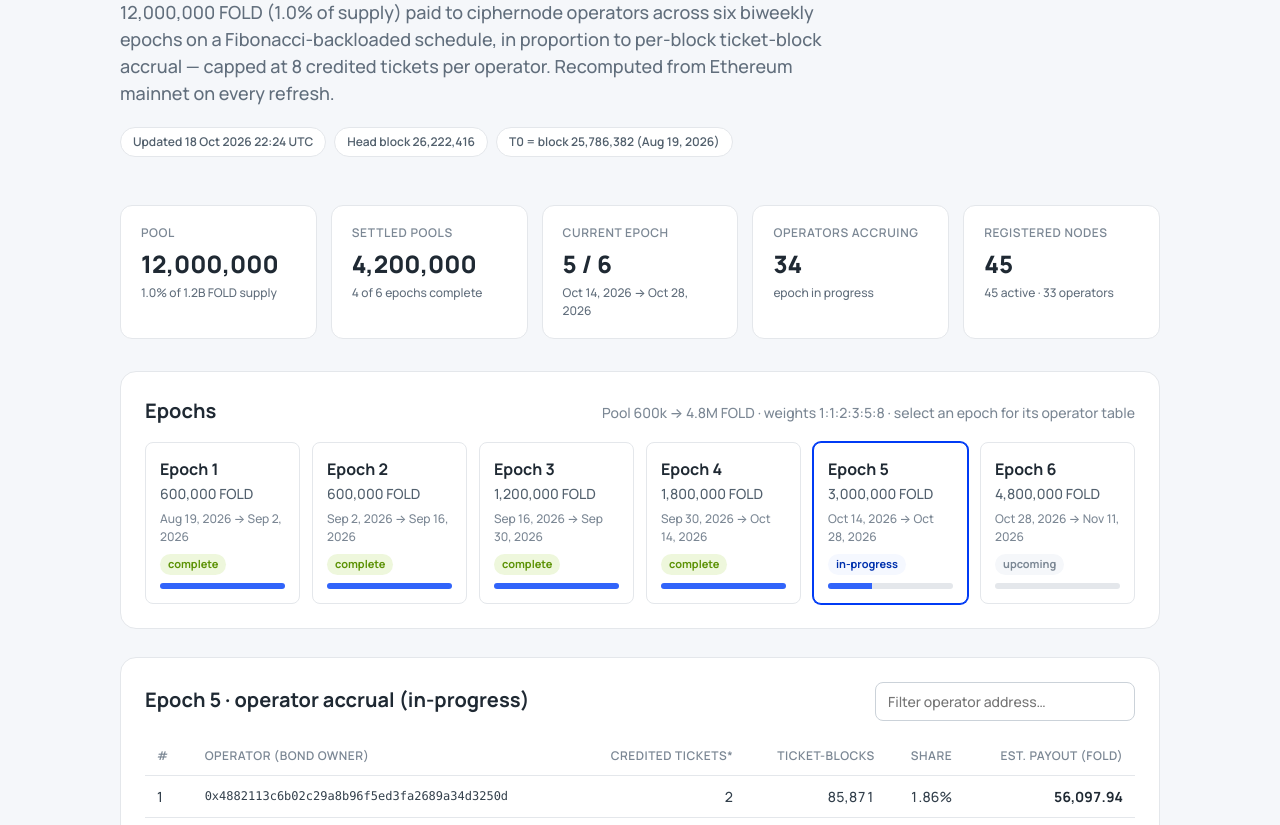
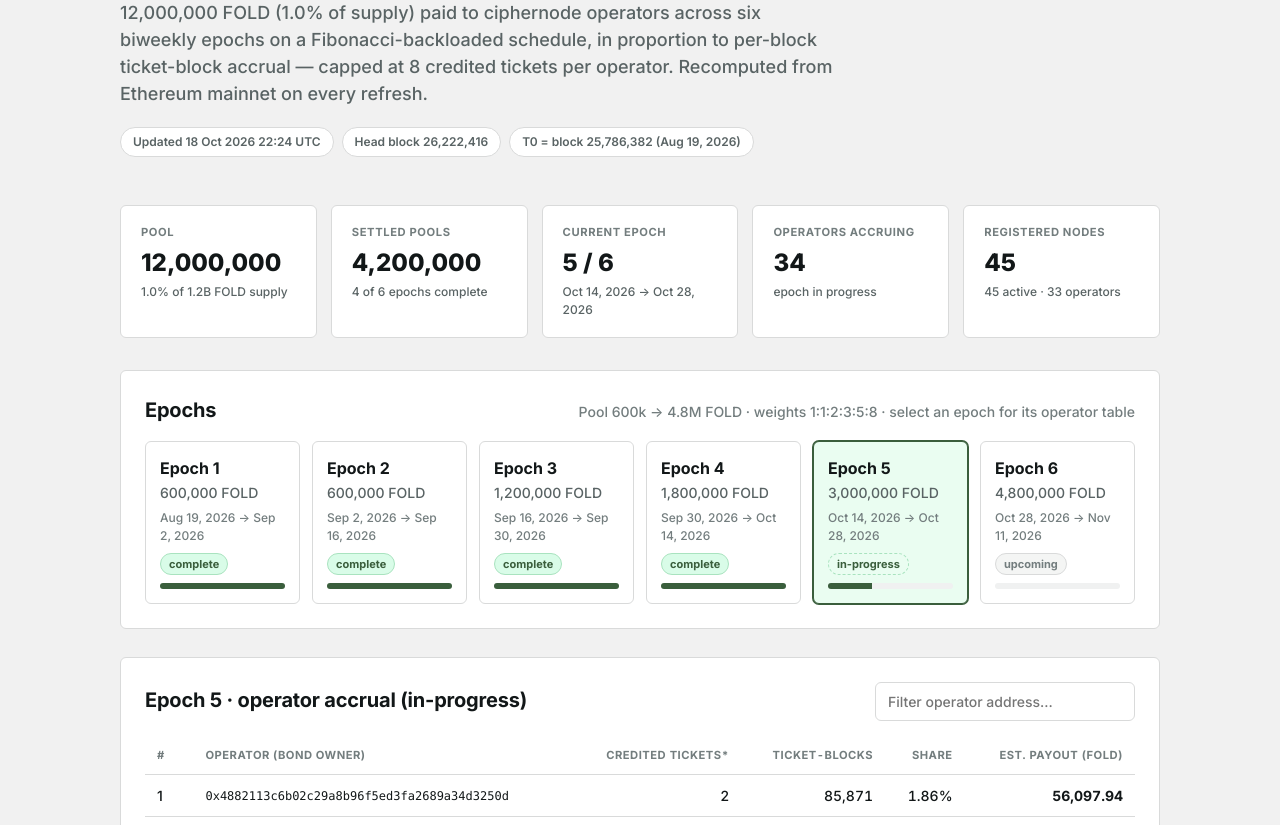
Before and after one commit to auryn-macmillan/Ciphernode-Reward-Tracking, a plain HTML site: page index.html in a window 1280 px wide. Shown: the part 206-1031 px from the top of the page. Drawn offline with Linux system fonts and the light colour scheme.

Commit message:
theme: match governance site theme (--if-* tokens)
- real Interfold logo mark (SVG from governance header) as brand + favicon
- brand green #3a5e3c accent, ink #121718, mint accents, paper/ground surfaces
- Inter UI face (governance overrides ODS Manrope with --if-font-sans)
- 6px radii, governance stroke formulas (ink/paper color-mix)

```diff
--- a/index.html
+++ b/index.html
@@ -7,15 +7,18 @@
 <meta name="description" content="On-chain accrual tracker for the Interfold Initial Ciphernode Rewards Program (IPP-001)." />
 <link rel="preconnect" href="https://fonts.googleapis.com" />
 <link rel="preconnect" href="https://fonts.gstatic.com" crossorigin />
-<link href="https://fonts.googleapis.com/css2?family=Manrope:wght@400;500;600;700;800&display=swap" rel="stylesheet" />
+<link href="https://fonts.googleapis.com/css2?family=Manrope:wght@400;500;600;700;800&family=Inter:opsz,wght@14..32,400..800&display=swap" rel="stylesheet" />
+<link rel="icon" type="image/svg+xml" href="logo.svg" />
 <link rel="stylesheet" href="styles.css" />
 </head>
 <body>
 <header class="site-header">
   <div class="wrap header-row">
     <a class="brand" href="./">
-      <span class="brand-mark" aria-hidden="true"></span>
+      <svg class="brand-mark" viewBox="0 0 1000 844" fill="currentColor" aria-hidden="true"><path d="M764.414 232.163L552.883 23.7045L447.117 127.934L341.351 23.7045L0 360.097V369.911V786.827V844L235.586 611.837L447.117 820.296L552.883 716.066L658.649 820.296L1000 483.903V0L764.414 232.163ZM764.414 299.149L941.934 474.089L870.18 544.8L481.13 161.452L552.883 90.7413L764.414 299.2V299.149ZM730.453 474.14L658.7 544.851L375.364 265.631L447.117 194.92L730.453 474.14ZM624.687 578.369L552.934 649.08L269.649 369.86L341.402 299.149L624.738 578.369H624.687ZM235.586 194.92L307.339 265.631L235.586 336.342L163.832 265.631L235.586 194.92ZM764.414 507.658L836.168 578.369L764.414 649.08L692.661 578.369L764.414 507.658ZM341.351 232.163L269.598 161.452L341.351 90.7413L413.105 161.452L341.351 232.163ZM48.1079 427.083L201.624 578.369L48.1079 729.655V427.133V427.083ZM235.586 544.851L58.0665 369.911L129.82 299.2L518.921 682.649L447.168 753.359L235.637 544.901L235.586 544.851ZM658.649 611.887L730.402 682.598L658.649 753.309L586.896 682.598L658.649 611.887ZM951.943 416.917L798.427 265.631L951.943 114.345V416.917Z"/></svg>
       <span class="brand-name">The Interfold</span>
+      <span class="brand-divider" aria-hidden="true">/</span>
+      <span class="brand-section">Rewards Tracker</span>
     </a>
     <nav class="nav">
       <a href="https://governance.theinterfold.com" rel="noopener">Governance</a>
--- a/styles.css
+++ b/styles.css
@@ -1,146 +1,155 @@
-/* IPP-001 tracker — styled to match governance.theinterfold.com
-   (Open Design System tokens extracted from the governance app's bundle). */
+/* IPP-001 tracker — styled to match governance.theinterfold.com.
+   Tokens below are the Interfold site theme (--if-*) as used by the governance
+   app: brand green ink, near-black text, mint accents, Inter/Manrope. */
 :root {
-  --ods-color-primary-50: #f5f8ff;
-  --ods-color-primary-100: #c4d7ff;
-  --ods-color-primary-300: #628cfe;
-  --ods-color-primary-400: #3164fa;
-  --ods-color-primary-500: #003bf5;
-  --ods-color-primary-700: #0031ad;
-  --ods-color-neutral-0: #fff;
-  --ods-color-neutral-50: #f5f7fa;
-  --ods-color-neutral-100: #e4e7eb;
-  --ods-color-neutral-200: #cbd2d9;
-  --ods-color-neutral-300: #9aa5b1;
-  --ods-color-neutral-400: #7b8794;
-  --ods-color-neutral-500: #616e7c;
-  --ods-color-neutral-600: #52606d;
-  --ods-color-neutral-700: #3e4c59;
-  --ods-color-neutral-800: #323f4b;
-  --ods-color-neutral-900: #1f2933;
-  --ods-color-success-500: #8ecc0a;
-  --ods-color-success-700: #5c9205;
-  --ods-color-warning-500: #ff9f32;
-  --ods-color-info-500: #1eadd8;
-  --ods-border-rounded: 4px;
-  --ods-border-rounded-lg: 8px;
-  --ods-border-rounded-xl: 12px;
-  --ods-border-rounded-2xl: 16px;
-  --ods-font-family: "Manrope", ui-sans-serif, system-ui, -apple-system,
-    "Segoe UI", Roboto, "Helvetica Neue", Arial, sans-serif;
-  --ods-font-size-xs: 0.75rem;
-  --ods-font-size-sm: 0.875rem;
-  --ods-font-size-base: 1rem;
-  --ods-font-size-lg: 1.125rem;
-  --ods-font-size-xl: 1.25rem;
-  --ods-font-size-2xl: 1.5rem;
-  --ods-font-size-3xl: 1.875rem;
-  --ods-font-size-4xl: 2.25rem;
-  --ods-font-weight-normal: 500;
-  --ods-font-weight-semibold: 600;
+  /* Interfold brand theme (from governance bundle --if-* variables) */
+  --if-brand-green: #3a5e3c;
+  --if-brand-mint: #d9fce8;
+  --if-brand-mint-pale: #eafdf1;
+  --if-brand-mint-line: #a9e3bf;
+  --if-brand-mint-shade: #c1f0d4;
+  --if-ink: #121718;
+  --if-muted: #596364;
+  --if-muted-secondary: #737d7e;
+  --if-paper: #fff;
+  --if-surface-muted: #f4f5f4;
+  --if-surface-selected: #f0f1f1;
+  --if-surface-hover: #e8eaea;
+  --if-action-hover: #303638;
+  --if-negative: #a84932;
+  --if-radius: 6px;
+
+  /* derived (same formulas the governance app uses) */
+  --ink: var(--if-ink);
+  --muted: var(--if-muted);
+  --muted-2: var(--if-muted-secondary);
+  --paper: var(--if-paper);
+  --accent: var(--if-brand-green);
+  --accent-hover: color-mix(in srgb, var(--if-brand-green) 80%, var(--ink));
+  --page-ground: color-mix(in srgb, var(--ink) 6%, var(--paper));
+  --page-ground-shade: color-mix(in srgb, var(--ink) 10%, var(--paper));
+  --ui-stroke: color-mix(in srgb, var(--ink) 16%, var(--paper));
+  --ui-stroke-hover: color-mix(in srgb, var(--ink) 32%, var(--paper));
+  --mint: var(--if-brand-mint);
+  --mint-pale: var(--if-brand-mint-pale);
+  --mint-line: var(--if-brand-mint-line);
+  --mint-shade: var(--if-brand-mint-shade);
+
+  --font-sans: "Inter", system-ui, -apple-system, "Segoe UI", sans-serif; /* governance override: --if-font-sans */
+  --font-serif: "Manrope", Georgia, serif; /* ODS base face, secondary */
+  --font-mono: ui-monospace, "SF Mono", Menlo, monospace;
+
+  --r: var(--if-radius);
 }
 
 * { box-sizing: border-box; }
 html { color-scheme: light; }
 body {
   margin: 0;
-  font-family: var(--ods-font-family);
-  font-weight: var(--ods-font-weight-normal);
-  color: var(--ods-color-neutral-800);
-  background: var(--ods-color-neutral-50);
+  font-family: var(--font-sans);
+  font-weight: 500;
+  color: var(--ink);
+  background: var(--page-ground);
   line-height: 1.5;
+  -webkit-font-smoothing: antialiased;
 }
-a { color: var(--ods-color-primary-400); text-decoration: none; }
-a:hover { text-decoration: underline; }
+a { color: var(--accent); text-decoration: none; }
+a:hover { color: var(--accent-hover); text-decoration: underline; }
 .wrap { max-width: 1080px; margin: 0 auto; padding: 0 20px; }
 
-/* header */
+/* header — governance chrome: shaded paper ground, green ink brand */
 .site-header {
-  background: var(--ods-color-neutral-0);
-  border-bottom: 1px solid var(--ods-color-neutral-100);
+  background: var(--page-ground-shade);
+  border-bottom: 1px solid var(--ui-stroke);
   position: sticky; top: 0; z-index: 10;
 }
 .header-row { display: flex; align-items: center; justify-content: space-between; height: 64px; }
-.brand { display: flex; align-items: center; gap: 10px; color: var(--ods-color-neutral-900); font-weight: var(--ods-font-weight-semibold); }
-.brand:hover { text-decoration: none; }
-.brand-mark {
-  width: 26px; height: 26px; border-radius: 50%;
-  background: conic-gradient(from 210deg, var(--ods-color-primary-500), var(--ods-color-primary-300), var(--ods-color-info-500), var(--ods-color-primary-500));
+.brand {
+  display: flex; align-items: center; gap: 10px;
+  color: var(--if-brand-green);
+  font-weight: 700; letter-spacing: -0.01em;
 }
-.nav { display: flex; gap: 22px; font-size: var(--ods-font-size-sm); font-weight: var(--ods-font-weight-semibold); }
+.brand:hover { color: var(--if-brand-green); text-decoration: none; }
+.brand-mark { width: 26px; height: 22px; display: block; }
+.brand-name { font-size: 1.05rem; }
+.brand-divider { color: var(--muted-2); font-weight: 400; }
+.brand-section { color: var(--ink); font-size: 0.95rem; font-weight: 600; }
+.nav { display: flex; gap: 22px; font-size: 0.875rem; font-weight: 600; }
+.nav a { color: var(--ink); }
+.nav a:hover { color: var(--accent); }
 
 /* hero */
 .hero { padding: 48px 0 8px; }
 .eyebrow {
-  text-transform: uppercase; letter-spacing: 1px; font-size: var(--ods-font-size-xs);
-  font-weight: var(--ods-font-weight-semibold); color: var(--ods-color-primary-400); margin: 0 0 8px;
+  text-transform: uppercase; letter-spacing: 1px; font-size: 0.75rem;
+  font-weight: 700; color: var(--accent); margin: 0 0 8px;
 }
-h1 { font-size: var(--ods-font-size-3xl); font-weight: 800; color: var(--ods-color-neutral-900); margin: 0 0 12px; letter-spacing: -0.5px; }
-@media (min-width: 786px) { h1 { font-size: var(--ods-font-size-4xl); } }
-.lede { color: var(--ods-color-neutral-500); font-size: var(--ods-font-size-lg); max-width: 720px; margin: 0 0 20px; }
+h1 { font-size: 1.875rem; font-weight: 800; color: var(--ink); margin: 0 0 12px; letter-spacing: -0.02em; }
+@media (min-width: 786px) { h1 { font-size: 2.25rem; } }
+.lede { color: var(--muted); font-size: 1.125rem; max-width: 720px; margin: 0 0 20px; }
 .meta-row { display: flex; flex-wrap: wrap; gap: 8px; margin-bottom: 28px; }
 .chip {
-  font-size: var(--ods-font-size-xs); font-weight: var(--ods-font-weight-semibold);
-  background: var(--ods-color-neutral-0); border: 1px solid var(--ods-color-neutral-100);
-  border-radius: 999px; padding: 5px 12px; color: var(--ods-color-neutral-600);
+  font-size: 0.75rem; font-weight: 600;
+  background: var(--paper); border: 1px solid var(--ui-stroke);
+  border-radius: 999px; padding: 5px 12px; color: var(--muted);
 }
 
 /* stat cards */
 .stats { display: grid; grid-template-columns: repeat(auto-fit, minmax(180px, 1fr)); gap: 14px; margin: 12px 0 32px; }
 .stat {
-  background: var(--ods-color-neutral-0); border: 1px solid var(--ods-color-neutral-100);
-  border-radius: var(--ods-border-rounded-xl); padding: 18px 20px;
+  background: var(--paper); border: 1px solid var(--ui-stroke);
+  border-radius: var(--r); padding: 18px 20px;
 }
-.stat .label { font-size: var(--ods-font-size-xs); text-transform: uppercase; letter-spacing: 0.6px; color: var(--ods-color-neutral-400); font-weight: var(--ods-font-weight-semibold); }
-.stat .value { font-size: var(--ods-font-size-2xl); font-weight: 800; color: var(--ods-color-neutral-900); margin-top: 4px; }
-.stat .sub { font-size: var(--ods-font-size-xs); color: var(--ods-color-neutral-500); margin-top: 2px; }
+.stat .label { font-size: 0.7rem; text-transform: uppercase; letter-spacing: 0.6px; color: var(--muted-2); font-weight: 700; }
+.stat .value { font-size: 1.5rem; font-weight: 800; color: var(--ink); margin-top: 4px; }
+.stat .sub { font-size: 0.75rem; color: var(--muted); margin-top: 2px; }
 
 /* panels */
 .panel {
-  background: var(--ods-color-neutral-0); border: 1px solid var(--ods-color-neutral-100);
-  border-radius: var(--ods-border-rounded-2xl); padding: 24px; margin-bottom: 28px;
+  background: var(--paper); border: 1px solid var(--ui-stroke);
+  border-radius: var(--r); padding: 24px; margin-bottom: 28px;
 }
 .panel-head { display: flex; flex-wrap: wrap; align-items: baseline; justify-content: space-between; gap: 10px; margin-bottom: 16px; }
-h2 { font-size: var(--ods-font-size-xl); font-weight: 700; color: var(--ods-color-neutral-900); margin: 0; }
-.panel-sub { color: var(--ods-color-neutral-400); font-size: var(--ods-font-size-sm); margin: 4px 0 0; }
+h2 { font-size: 1.25rem; font-weight: 700; color: var(--ink); margin: 0; letter-spacing: -0.01em; }
+.panel-sub { color: var(--muted-2); font-size: 0.875rem; margin: 4px 0 0; }
 
 /* epoch cards */
 .epoch-grid { display: grid; grid-template-columns: repeat(auto-fill, minmax(150px, 1fr)); gap: 12px; }
 .epoch-card {
-  border: 1px solid var(--ods-color-neutral-100); border-radius: var(--ods-border-rounded-lg);
-  padding: 14px; cursor: pointer; background: var(--ods-color-neutral-0); text-align: left;
-  font: inherit; transition: border-color .12s, box-shadow .12s;
+  border: 1px solid var(--ui-stroke); border-radius: var(--r);
+  padding: 14px; cursor: pointer; background: var(--paper); text-align: left;
+  font: inherit; color: var(--ink); transition: border-color .12s, background .12s;
 }
-.epoch-card:hover { border-color: var(--ods-color-primary-300); }
-.epoch-card.selected { border-color: var(--ods-color-primary-500); box-shadow: 0 0 0 1px var(--ods-color-primary-500); }
-.epoch-card .e-name { font-weight: 700; color: var(--ods-color-neutral-900); }
-.epoch-card .e-pool { font-size: var(--ods-font-size-sm); color: var(--ods-color-neutral-600); margin-top: 2px; }
-.epoch-card .e-dates { font-size: var(--ods-font-size-xs); color: var(--ods-color-neutral-400); margin-top: 6px; }
+.epoch-card:hover { border-color: var(--ui-stroke-hover); background: var(--if-surface-muted); }
+.epoch-card.selected { border-color: var(--accent); background: var(--mint-pale); box-shadow: 0 0 0 1px var(--accent); }
+.epoch-card .e-name { font-weight: 700; }
+.epoch-card .e-pool { font-size: 0.875rem; color: var(--muted); margin-top: 2px; }
+.epoch-card .e-dates { font-size: 0.75rem; color: var(--muted-2); margin-top: 6px; }
 .badge { display: inline-block; font-size: 11px; font-weight: 700; border-radius: 999px; padding: 2px 8px; margin-top: 8px; }
-.badge.complete { background: #eef7dc; color: var(--ods-color-success-700); }
-.badge.in-progress { background: var(--ods-color-primary-50); color: var(--ods-color-primary-700); }
-.badge.upcoming { background: var(--ods-color-neutral-50); color: var(--ods-color-neutral-400); }
+.badge.complete { background: var(--mint); color: var(--if-brand-green); border: 1px solid var(--mint-line); }
+.badge.in-progress { background: var(--mint-pale); color: var(--if-brand-green); border: 1px dashed var(--mint-line); }
+.badge.upcoming { background: var(--if-surface-muted); color: var(--muted-2); border: 1px solid var(--ui-stroke); }
 
 /* tables */
 .table-scroll { overflow-x: auto; }
-table { width: 100%; border-collapse: collapse; font-size: var(--ods-font-size-sm); }
-th, td { text-align: left; padding: 10px 12px; border-bottom: 1px solid var(--ods-color-neutral-100); white-space: nowrap; }
-th { font-size: var(--ods-font-size-xs); text-transform: uppercase; letter-spacing: 0.5px; color: var(--ods-color-neutral-400); font-weight: var(--ods-font-weight-semibold); }
+table { width: 100%; border-collapse: collapse; font-size: 0.875rem; }
+th, td { text-align: left; padding: 10px 12px; border-bottom: 1px solid var(--ui-stroke); white-space: nowrap; }
+th { font-size: 0.7rem; text-transform: uppercase; letter-spacing: 0.5px; color: var(--muted-2); font-weight: 700; }
 td.num, th.num { text-align: right; font-variant-numeric: tabular-nums; }
-tbody tr:hover { background: var(--ods-color-neutral-50); }
-td.addr { font-family: ui-monospace, SFMono-Regular, Menlo, monospace; font-size: var(--ods-font-size-xs); }
-.payout { font-weight: 700; color: var(--ods-color-neutral-900); }
+tbody tr:hover { background: var(--if-surface-muted); }
+td.addr { font-family: var(--font-mono); font-size: 0.75rem; }
+.payout { font-weight: 700; color: var(--ink); }
 .table-tools input {
-  font: inherit; font-size: var(--ods-font-size-sm);
-  border: 1px solid var(--ods-color-neutral-200); border-radius: var(--ods-border-rounded-lg);
-  padding: 8px 12px; min-width: 260px; background: var(--ods-color-neutral-0); color: var(--ods-color-neutral-800);
+  font: inherit; font-size: 0.875rem;
+  border: 1px solid var(--ui-stroke); border-radius: var(--r);
+  padding: 8px 12px; min-width: 260px; background: var(--paper); color: var(--ink);
 }
-.table-tools input:focus { outline: 2px solid var(--ods-color-primary-100); border-color: var(--ods-color-primary-400); }
+.table-tools input:focus { outline: 2px solid var(--mint-line); border-color: var(--accent); }
 
-.footnote { color: var(--ods-color-neutral-400); font-size: var(--ods-font-size-xs); margin: 14px 0 0; }
-.notes ul { margin: 0; padding-left: 18px; color: var(--ods-color-neutral-500); font-size: var(--ods-font-size-sm); }
+.footnote { color: var(--muted-2); font-size: 0.75rem; margin: 14px 0 0; }
+.notes ul { margin: 0; padding-left: 18px; color: var(--muted); font-size: 0.875rem; }
 .notes li { margin-bottom: 6px; }
 
-.site-footer { border-top: 1px solid var(--ods-color-neutral-100); padding: 24px 0 40px; color: var(--ods-color-neutral-400); font-size: var(--ods-font-size-xs); }
-.progress { height: 6px; border-radius: 3px; background: var(--ods-color-neutral-100); margin-top: 8px; overflow: hidden; }
-.progress > i { display: block; height: 100%; background: var(--ods-color-primary-400); }
+.site-footer { border-top: 1px solid var(--ui-stroke); padding: 24px 0 40px; color: var(--muted-2); font-size: 0.75rem; }
+.progress { height: 6px; border-radius: 3px; background: var(--if-surface-selected); margin-top: 8px; overflow: hidden; }
+.progress > i { display: block; height: 100%; background: var(--accent); }
```
Also changed, not shown: logo.svg (added).
